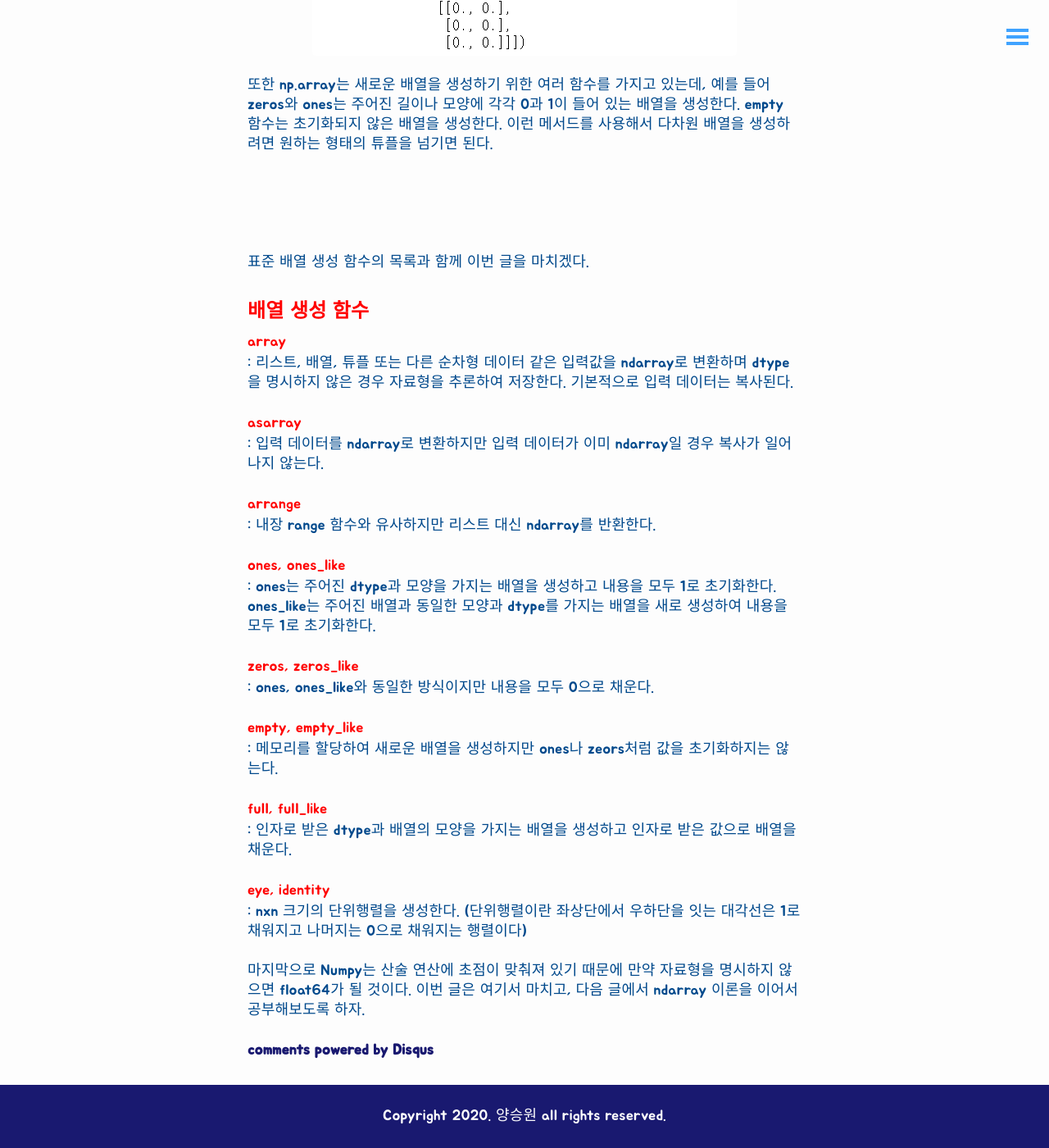
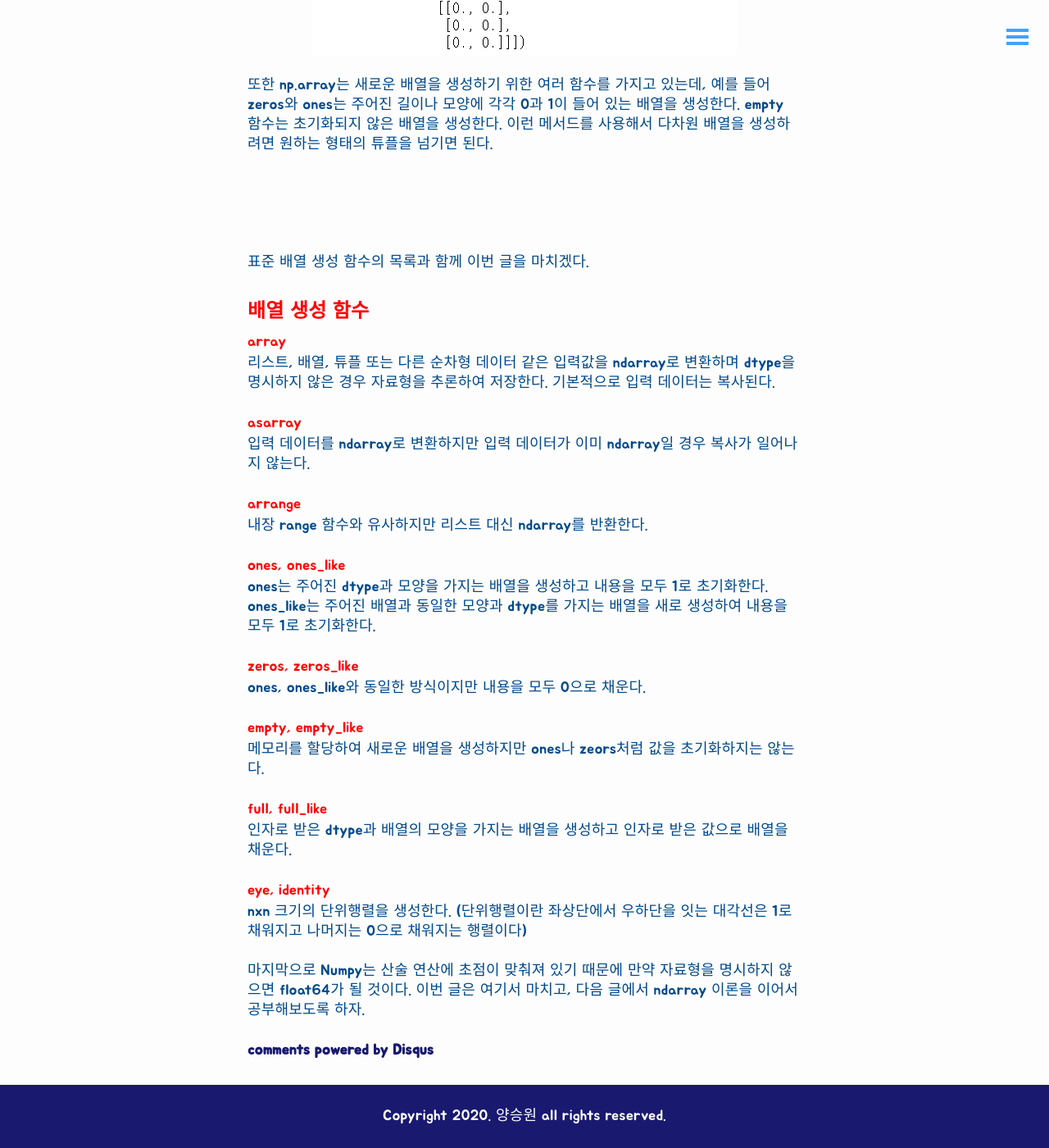
Before and after one commit to sinsaonee/growth-hacker1, a Jekyll site: the page built from _posts/2019-12-12-NumPy-배열과벡터연산#1.md, in a window 1280 px wide and 1400 px high, scrolled down 5221 px. Shown: the whole window at 82% size. Built offline with Jekyll 4.4.1, drawn with Linux system fonts in a browser that asks for light colours; comment, search, counter and statistics services are not loaded.

Commit message:
Update 2019-12-12-NumPy-배열과벡터연산#1.md

```diff
--- a/_posts/2019-12-12-NumPy-배열과벡터연산#1.md
+++ b/_posts/2019-12-12-NumPy-배열과벡터연산#1.md
@@ -115,35 +115,35 @@ sw_data2는 리스트를 담고 있는 리스트이므로 Numpy 배열인 sw_arr
 
 ### <red style ="color: red">배열 생성 함수</red>
 
-<red style="color:red">array</red> : 리스트, 배열, 튜플 또는 다른 순차형 데이터 같은 입력값을 ndarray로 변환하며 dtype을 명시하지 않은 경우 자료형을 추론하여 저장한다. 기본적으로 입력 데이터는 복사된다.
+<red style="color:red">array</red>리스트, 배열, 튜플 또는 다른 순차형 데이터 같은 입력값을 ndarray로 변환하며 dtype을 명시하지 않은 경우 자료형을 추론하여 저장한다. 기본적으로 입력 데이터는 복사된다.
 
 
 
-<red style="color:red">asarray</red> : 입력 데이터를 ndarray로 변환하지만 입력 데이터가 이미 ndarray일 경우 복사가 일어나지 않는다.
+<red style="color:red">asarray</red>입력 데이터를 ndarray로 변환하지만 입력 데이터가 이미 ndarray일 경우 복사가 일어나지 않는다.
 
 
 
-<red style="color:red">arrange</red> : 내장 range 함수와 유사하지만 리스트 대신 ndarray를 반환한다.
+<red style="color:red">arrange</red>내장 range 함수와 유사하지만 리스트 대신 ndarray를 반환한다.
 
 
 
-<red style="color:red">ones, ones_like</red> : ones는 주어진 dtype과 모양을 가지는 배열을 생성하고 내용을 모두 1로 초기화한다. ones_like는 주어진 배열과 동일한 모양과 dtype를 가지는 배열을 새로 생성하여 내용을 모두 1로 초기화한다.
+<red style="color:red">ones, ones_like</red>ones는 주어진 dtype과 모양을 가지는 배열을 생성하고 내용을 모두 1로 초기화한다. ones_like는 주어진 배열과 동일한 모양과 dtype를 가지는 배열을 새로 생성하여 내용을 모두 1로 초기화한다.
 
 
 
-<red style="color:red">zeros, zeros_like</red> : ones, ones_like와 동일한 방식이지만 내용을 모두 0으로 채운다.
+<red style="color:red">zeros, zeros_like</red>ones, ones_like와 동일한 방식이지만 내용을 모두 0으로 채운다.
 
 
 
-<red style="color:red">empty, empty_like</red> : 메모리를 할당하여 새로운 배열을 생성하지만 ones나 zeors처럼 값을 초기화하지는 않는다.
+<red style="color:red">empty, empty_like</red>메모리를 할당하여 새로운 배열을 생성하지만 ones나 zeors처럼 값을 초기화하지는 않는다.
 
 
 
-<red style="color:red">full, full_like</red> : 인자로 받은 dtype과 배열의 모양을 가지는 배열을 생성하고 인자로 받은 값으로 배열을 채운다.
+<red style="color:red">full, full_like</red>인자로 받은 dtype과 배열의 모양을 가지는 배열을 생성하고 인자로 받은 값으로 배열을 채운다.
 
 
 
-<red style="color:red">eye, identity</red> : nxn 크기의 단위행렬을 생성한다. (단위행렬이란 좌상단에서 우하단을 잇는 대각선은 1로 채워지고 나머지는 0으로 채워지는 행렬이다)
+<red style="color:red">eye, identity</red>nxn 크기의 단위행렬을 생성한다. (단위행렬이란 좌상단에서 우하단을 잇는 대각선은 1로 채워지고 나머지는 0으로 채워지는 행렬이다)
 
 
 
```
